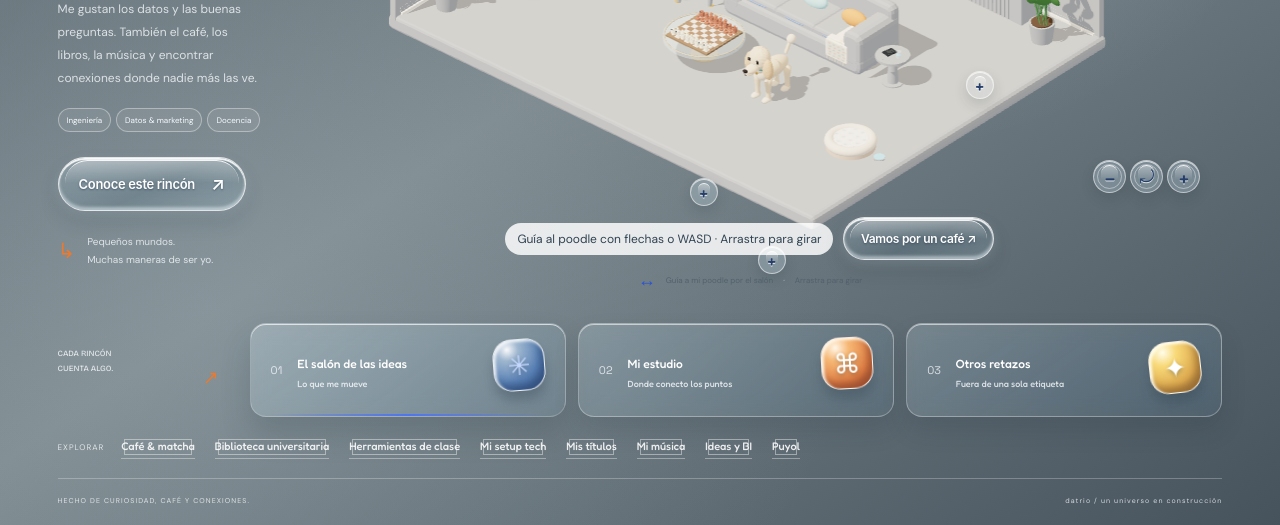
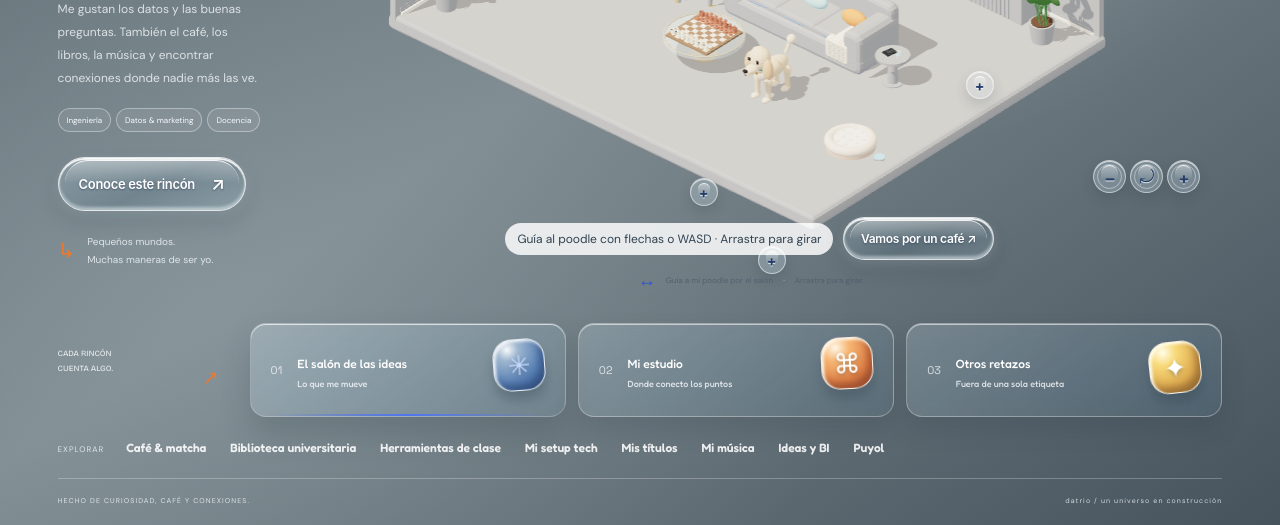
Before and after one commit to Sandra36235/datrio.space, a plain HTML site: page index.html in a window 1280 px wide. Shown: the part 454-979 px from the top of the page. Drawn offline with nearby package versions, Linux system fonts and the light colour scheme; animation ran at ten frames a second.

Commit message:
Simplify Explore links on portfolio home

```diff
--- a/liquid-glass.css
+++ b/liquid-glass.css
@@ -468,28 +468,28 @@ footer { border-top-color: rgba(255,255,255,.25); }
 .worldbar-heading { padding-left: 0; }
 
 /* Keep these as buttons for their existing actions, but show simple text links. */
-.object-shortcuts { align-items: baseline; gap: 17px; }
-.object-shortcuts > div { gap: 5px 20px; }
+.object-shortcuts { align-items: baseline; gap: 22px; }
+.object-shortcuts > div { gap: 10px 24px; }
 .object-shortcuts button,
 .object-shortcuts button:hover {
   min-height: 0;
-  padding: 3px 0 5px;
+  padding: 4px 0;
   overflow: visible;
   border: 0;
-  border-bottom: 1px solid rgba(255,255,255,.36);
   border-radius: 0;
   background: transparent;
   box-shadow: none;
   -webkit-backdrop-filter: none;
   backdrop-filter: none;
   color: rgba(255,255,255,.88);
-  font-size: 11px;
-  font-weight: 500;
+  font-size: 12px;
+  font-weight: 550;
   text-shadow: none;
   transform: none;
 }
-.object-shortcuts button::before { content: none; animation: none; }
-.object-shortcuts button:hover { color: #fff; border-bottom-color: #fff; }
+.object-shortcuts button::before,
+.object-shortcuts button::after { content: none; display: none; animation: none; }
+.object-shortcuts button:hover { color: #fff; text-decoration: underline; text-underline-offset: 5px; }
 .object-shortcuts button:focus-visible { outline: 2px solid #fff; outline-offset: 4px; }
 @media (max-width: 720px) {
   .worldbar { gap: 8px; }
```
Also changed, not shown: index.html (+1 -1 lines).
